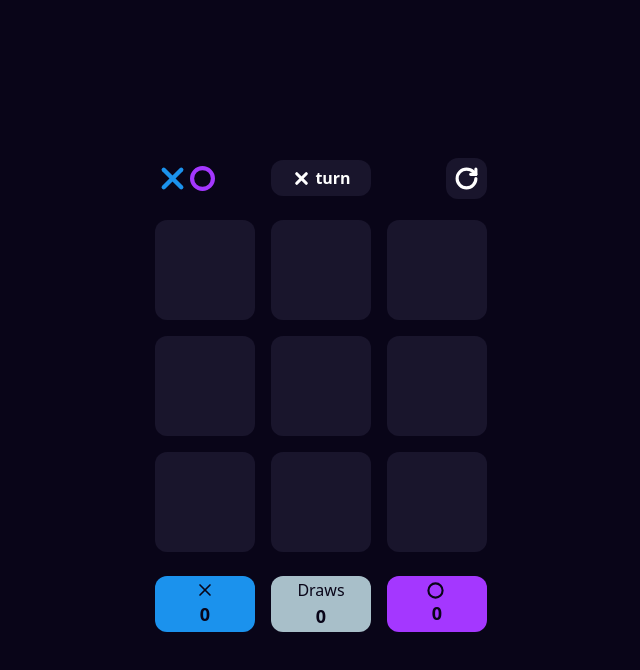
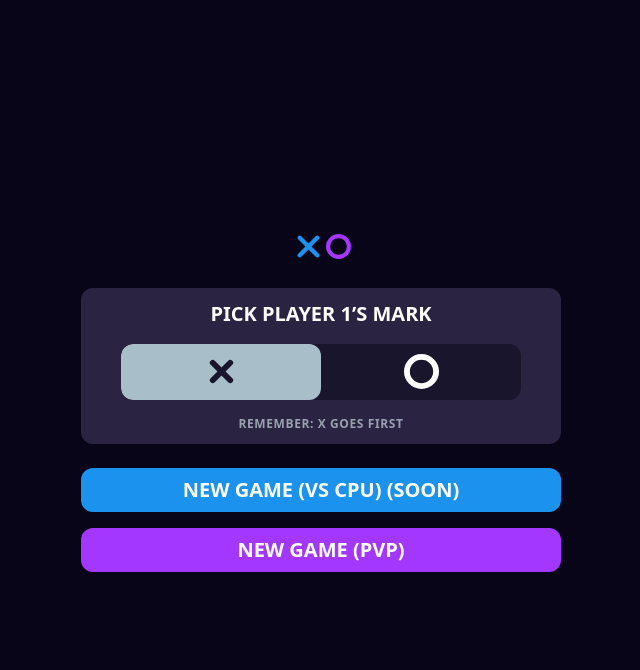
Before and after one commit to IgorDyshuk/tic-tac-toe-game, a React (Vite) app in the folder tic-tac-toe/: page / in a window 1280 px wide. Shown: the top 670 px of the page, without its empty margins (319-959 px from the left). Built offline with nearby package versions, Linux system fonts and the light colour scheme.

Commit message:
Add main menu and refactor game components

```diff
--- a/tic-tac-toe/src/App.jsx
+++ b/tic-tac-toe/src/App.jsx
@@ -1,7 +1,8 @@
 import "./styles/App.css";
 import './index.css'
 import {HashRouter, Route, Routes} from "react-router-dom";
-import Board from "./pages/pvp-page.jsx";
+import PvpPage from "./pages/pvp-page.jsx";
+import MainPage from "./pages/main-page.jsx";
 
 
 export default function App() {
@@ -9,8 +10,8 @@ export default function App() {
         <>
             <HashRouter>
                 <Routes>
-                    <Route path="/" element={<Board/>}/>
-                    {/*<Route path="/" element={} />*/}
+                    <Route path="/" element={<MainPage/>}/>
+                    <Route path="/pvp-page/" element={<PvpPage/>}/>
                 </Routes>
             </HashRouter>
         </>
--- a/tic-tac-toe/src/components/Header.jsx
+++ b/tic-tac-toe/src/components/Header.jsx
@@ -1,18 +1,19 @@
 import ResetButton from "./reset-button.jsx";
 import {X, Circle} from "lucide-react";
 import AdaptiveIcon from "../utils/adaptive-icon.jsx";
+import {Link} from "react-router-dom";
 
 export default function Header({onClick, XisNext, winner}) {
     return (
         <div className={"w-74 sm:w-83 flex justify-center items-center  relative"}>
-            <div className={"absolute left-0 flex items-center"}>
+            <Link to={"/"} className={"absolute left-0 flex items-center"}>
                 <span className={"text-[#1b92ed]"}>
                     <AdaptiveIcon icon={X} maxSize={35} minSize={35} strokeWidth={3}/>
                 </span>
                 <span className={"text-[#a437ff]"}>
                     <AdaptiveIcon icon={Circle} maxSize={25} minSize={25} strokeWidth={4}/>
                 </span>
-            </div>
+            </Link>
             <div
                 className={`w-22 h-8 sm:w-25 sm:h-9 py-2 rounded-xl bg-[#19152c] text-white font-bold flex items-center justify-center`}>
                 <div className="flex items-center gap-1">
--- /dev/null
+++ b/tic-tac-toe/src/components/game-grid.jsx
@@ -0,0 +1,33 @@
+import {Square} from "./Square.jsx";
+import Cross from "./cross.jsx";
+import Zero from "./zero.jsx";
+
+export default function GameGrid({winnerLine, squares, handleClick, winnerPlayer}) {
+    return (
+        <div className="flex flex-col gap-4">
+            {Array(3).fill(null).map((_, row) => (
+                <div key={row} className="flex gap-4">
+                    {Array(3).fill(null).map((_, col) => {
+                        const index = row * 3 + col;
+                        const isWinningSquare = winnerLine.includes(index);
+                        return (
+                            <Square
+                                key={index}
+                                value={
+                                    squares[index] === "X"
+                                        ? <Cross maxSize={88} minSize={80} strokeWidth={3} isWinning={isWinningSquare}/>
+                                        : squares[index] === "O"
+                                            ? <Zero maxSize={65} minSize={59} strokeWidth={4} isWinning={isWinningSquare}/>
+                                            : null
+                                }
+                                onSquareClick={() => handleClick(index)}
+                                isWinning={isWinningSquare}
+                                winnerPlayer={winnerPlayer}
+                            />
+                        );
+                    })}
+                </div>
+            ))}
+        </div>
+    )
+}
--- /dev/null
+++ b/tic-tac-toe/src/pages/main-page.jsx
@@ -0,0 +1,101 @@
+import {Link} from "react-router-dom";
+import AdaptiveIcon from "../utils/adaptive-icon.jsx";
+import {Circle, X} from "lucide-react";
+import {useEffect, useState} from "react";
+
+export default function MainPage() {
+    const [isXFirst, setIsXFirst] = useState(true);
+
+    const selectX = () => {
+        setIsXFirst(true);
+    };
+
+    const selectO = () => {
+        setIsXFirst(false);
+    };
+
+    useEffect(() => {
+        const setVh = () => {
+            document.documentElement.style.setProperty('--vh', `${window.innerHeight * 0.01}px`);
+        };
+
+        setVh();
+        window.addEventListener("resize", setVh);
+
+        return () => {
+            window.removeEventListener("resize", setVh);
+        };
+    }, []);
+
+    return (<div
+        className={"app-container flex items-center justify-center text-white"}
+        style={{
+            display: "flex",
+            alignItems: "center",
+            justifyContent: "center",
+            height: "calc(var(--vh, 1vh) * 100)",
+        }}
+    >
+        <div className="flex items-center flex-col gap-6 text-white">
+            <div className={"flex items-center"}>
+                <span className={"text-[#1b92ed]"}>
+                    <AdaptiveIcon icon={X} maxSize={35} minSize={35} strokeWidth={3}/>
+                </span>
+                <span className={"text-[#a437ff]"}>
+                    <AdaptiveIcon icon={Circle} maxSize={25} minSize={25} strokeWidth={4}/>
+                </span>
+            </div>
+
+            <div className={'w-85 sm:w-120 bg-[#2a2342] rounded-xl py-3 flex flex-col justify-center items-center gap-4'}>
+                <h1 className={"sm: text-xl font-bold"}>
+                    PICK PLAYER 1’S MARK
+                </h1>
+                <div className="relative w-[300px] sm:w-[400px] bg-[#19152c] rounded-xl overflow-hidden">
+                    <div
+                        className={`absolute top-0 bottom-0 w-[50%] rounded-xl bg-[#a8bfc9] transition-transform duration-300 ${
+                            isXFirst ? "translate-x-0" : "translate-x-full"
+                        }`}
+                    />
+                    <div className="flex relative z-10">
+                        <button
+                            onClick={selectX}
+                            className={`w-[50%] h-14 flex items-center justify-center ${
+                                isXFirst ? "text-[#19152c] font-bold" : "text-white"
+                            } transition-all duration-300 hover:cursor-pointer`}
+                        >
+                            <AdaptiveIcon
+                                icon={X}
+                                maxSize={35}
+                                minSize={35}
+                                strokeWidth={4}
+                            />
+                        </button>
+                        <button
+                            onClick={selectO}
+                            className={`w-[50%] h-14 flex items-center justify-center ${
+                                !isXFirst ? "text-[#19152c] font-bold" : "text-white"
+                            } transition-all duration-300 hover:cursor-pointer`}
+                        >
+                            <AdaptiveIcon
+                                icon={Circle}
+                                maxSize={35}
+                                minSize={35}
+                                strokeWidth={4}
+                            />
+                        </button>
+                    </div>
+                </div>
+                <p className="text-xs text-gray-400 font-bold tracking-wider">REMEMBER: X GOES FIRST</p>
+            </div>
+
+            <div className={"w-85 sm:w-120 flex gap-4 flex-col text-xl font-bold"}>
+                <Link to={"/"} className={"bg-[#1b92ed] py-2 rounded-xl hover:cursor-pointer"}>
+                    NEW GAME (VS CPU) (SOON)
+                </Link>
+                <Link to={"/pvp-page"} className={"bg-[#a437ff] py-2 rounded-xl hover:cursor-pointer"}>
+                    NEW GAME (PVP)
+                </Link>
+            </div>
+        </div>
+    </div>)
+}
--- a/tic-tac-toe/src/pages/pvp-page.jsx
+++ b/tic-tac-toe/src/pages/pvp-page.jsx
@@ -1,13 +1,11 @@
 import {useEffect, useState} from "react";
 import {calculateWinner} from "../utils/CalculateWinner.js";
-import {Square} from "../components/Square.jsx";
 import Status from "../components/status.jsx";
-import Cross from "../components/cross.jsx";
-import Zero from "../components/zero.jsx";
 import Header from "../components/Header.jsx";
 import {useGameScores} from "../hooks/use-game-scores.js";
+import GameGrid from "../components/game-grid.jsx";
 
-export default function Board() {
+export default function PvpPage() {
 
     const [xIsNext, setXIsNext] = useState(true);
     const [squares, setSquares] = useState(Array(9).fill(null));
@@ -45,36 +43,39 @@ export default function Board() {
         }
     }, [winnerPlayer, incrementOWins, incrementXWins, incrementDraws])
 
+    useEffect(() => {
+        const setVh = () => {
+            document.documentElement.style.setProperty('--vh', `${window.innerHeight * 0.01}px`);
+        };
+
+        setVh();
+        window.addEventListener("resize", setVh);
+
+        return () => {
+            window.removeEventListener("resize", setVh);
+        };
+    }, []);
+
     return (
-        <div className={"w-full h-screen flex items-center justify-center"}>
+        <div
+            className={"app-container flex items-center justify-center text-white"}
+            style={{
+                display: "flex",
+                alignItems: "center",
+                justifyContent: "center",
+                height: "calc(var(--vh, 1vh) * 100)",
+            }}
+        >
             <div className="flex items-center flex-col  gap-6">
                 <Header onClick={resetGame} XisNext={xIsNext} winner={winnerPlayer}/>
 
-                <div className="flex flex-col gap-4">
-                    {Array(3).fill(null).map((_, row) => (
-                        <div key={row} className="flex gap-4">
-                            {Array(3).fill(null).map((_, col) => {
-                                const index = row * 3 + col;
-                                const isWinningSquare = winnerLine.includes(index);
-                                return (
-                                    <Square
-                                        key={index}
-                                        value={
-                                            squares[index] === "X"
-                                                ? <Cross maxSize={88} minSize={80} strokeWidth={3} isWinning={isWinningSquare}/>
-                                                : squares[index] === "O"
-                                                    ? <Zero maxSize={65} minSize={59} strokeWidth={4} isWinning={isWinningSquare}/>
-                                                    : null
-                                        }
-                                        onSquareClick={() => handleClick(index)}
-                                        isWinning={isWinningSquare}
-                                        winnerPlayer={winnerPlayer}
-                                    />
-                                );
-                            })}
-                        </div>
-                    ))}
-                </div>
+                <GameGrid
+                    squares={squares}
+                    handleClick={handleClick}
+                    winnerLine={winnerLine}
+                    winnerPlayer={winnerPlayer}
+                />
+
                 <Status winner={winnerPlayer} xWins={xWins} oWins={oWins} draws={draws}/>
             </div>
         </div>
```
